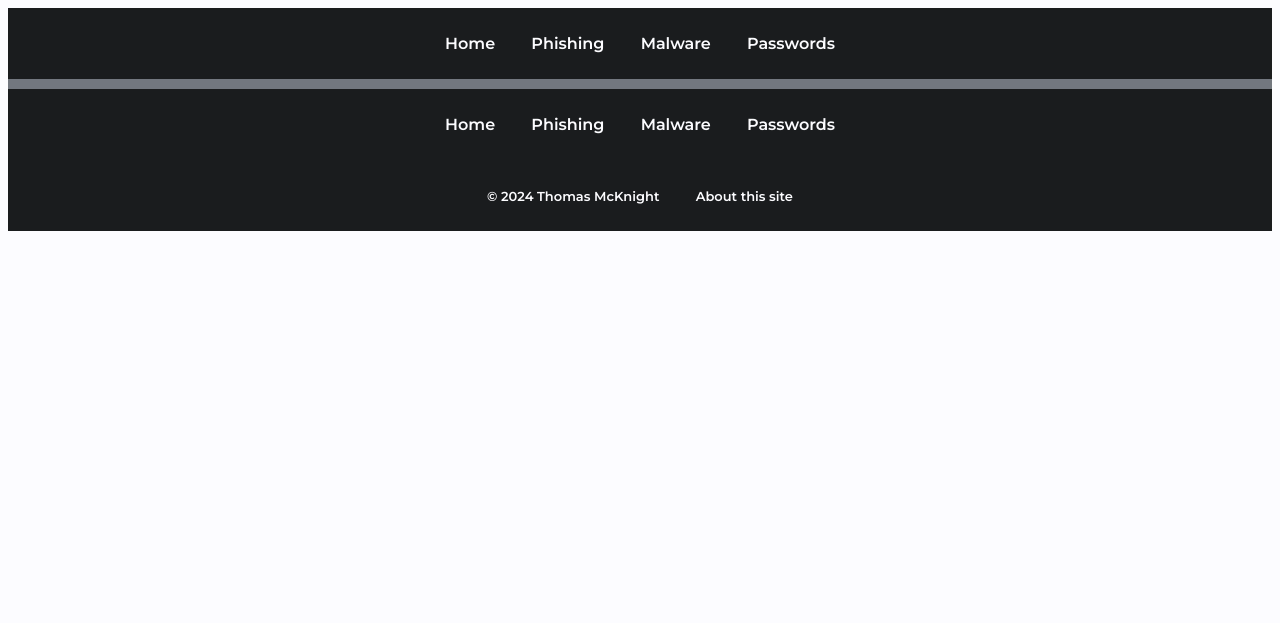
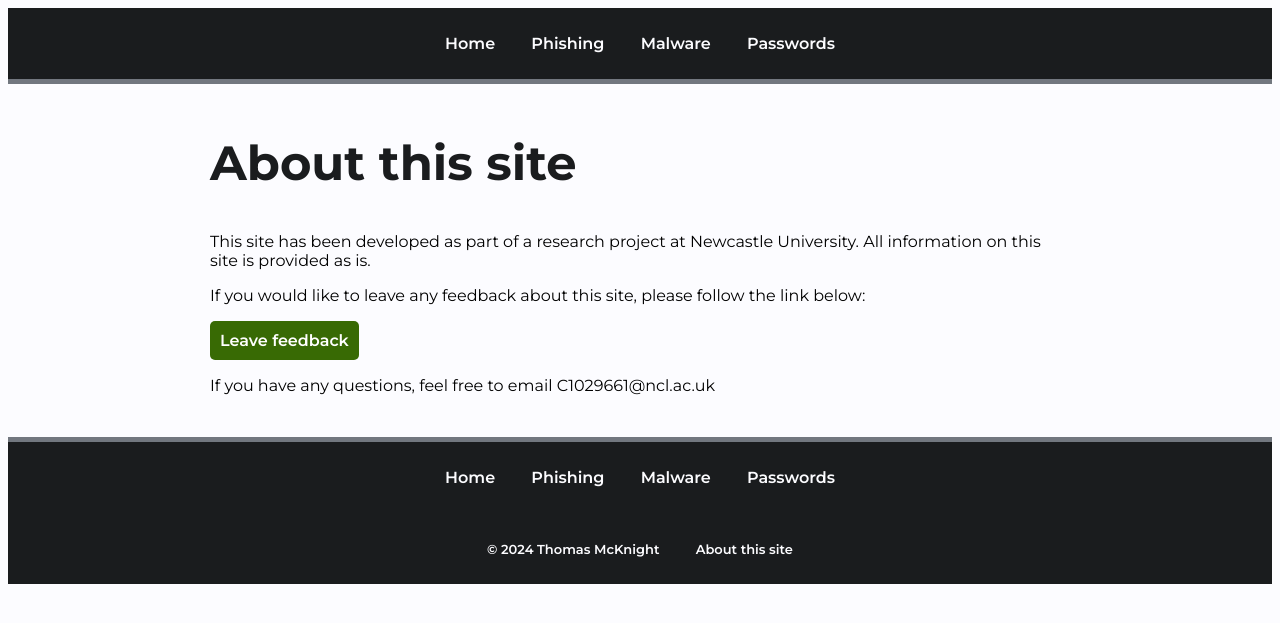
Before and after one commit to tinyTim567/CSC3094, a Flask app: page /about in a window 1280 px wide. Shown: the top 623 px of the page. Run offline with Flask 3, Linux system fonts and the light colour scheme.

Commit message:
Update about page

```diff
--- a/templates/main/about.html
+++ b/templates/main/about.html
@@ -4,4 +4,21 @@
 
 {% block content %}
 
+    <section class="grid-row">
+        <div class="grid-column column-full">
+            <h1>About this site</h1>
+            <p>
+                This site has been developed as part of a research project at Newcastle University. All information on
+                this site is provided as is.
+            </p>
+            <p>
+                If you would like to leave any feedback about this site, please follow the link below:
+            </p>
+            <button class="button button-primary">Leave feedback</button>
+            <p>
+                If you have any questions, feel free to email <a href="mailto:c1029661@ncl.ac.uk">C1029661@ncl.ac.uk</a>
+            </p>
+        </div>
+    </section>
+
 {% endblock %}
```
